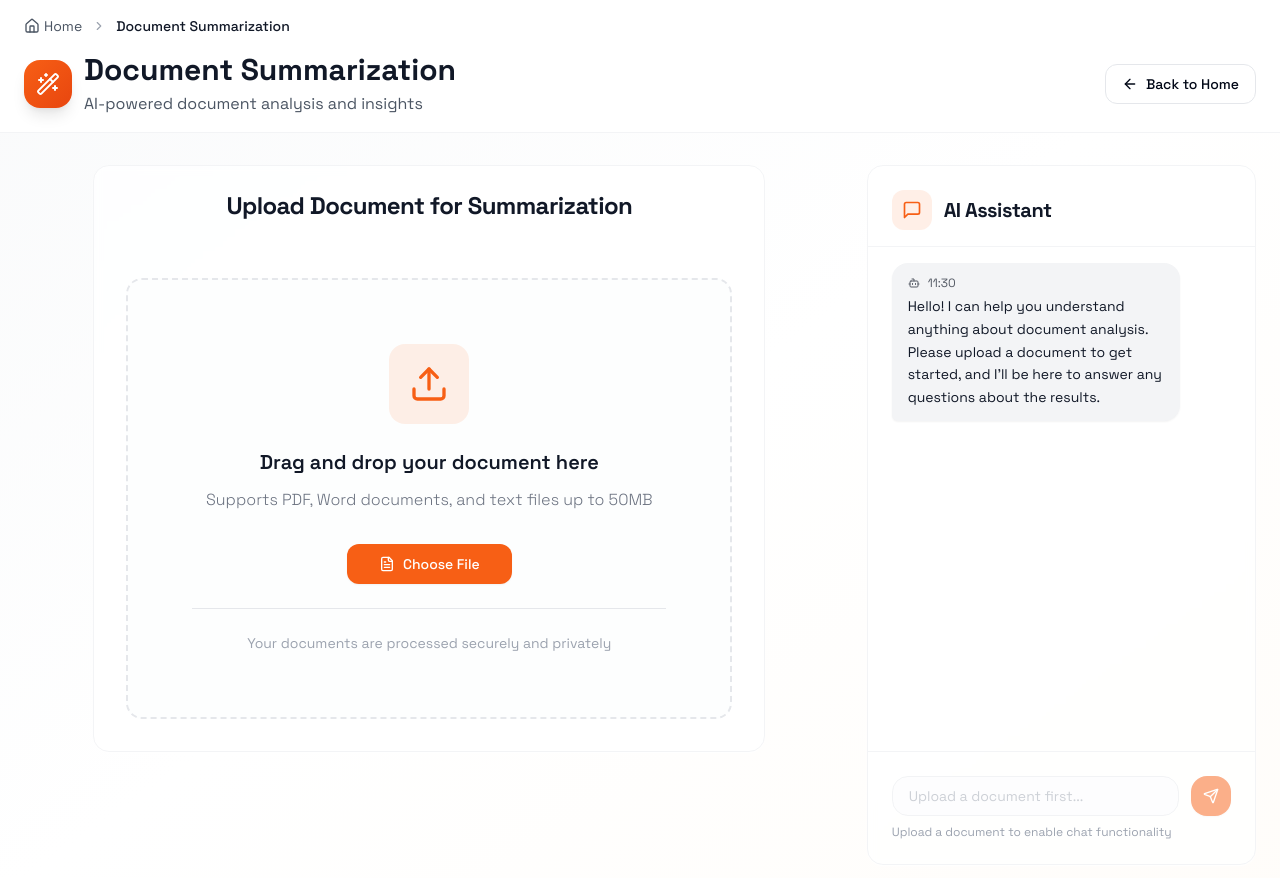
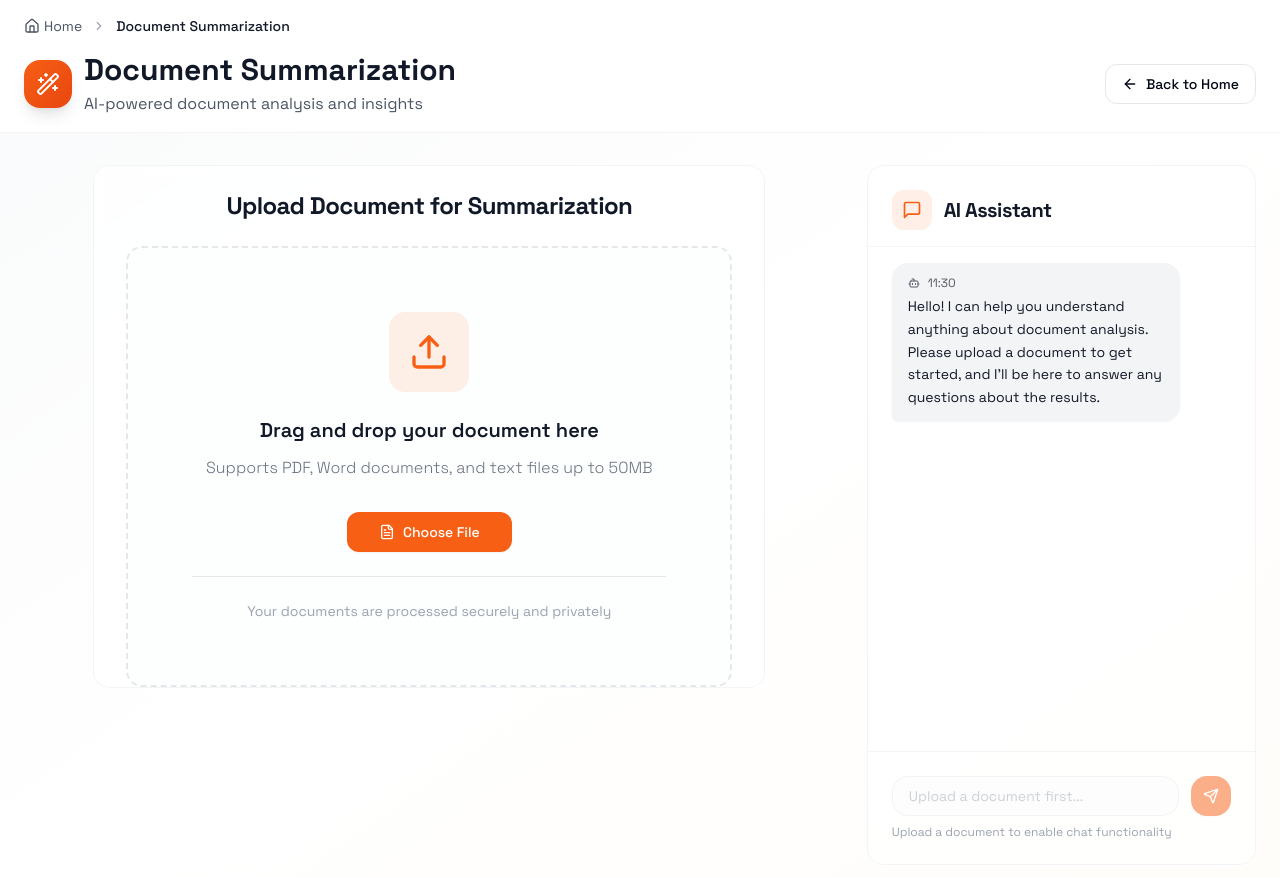
Before and after one commit to code-viber/drafting-scribe-canvas-63, a React (Vite) app: page /summarization in a window 1280 px wide. Shown: the top 878 px of the page. Built offline with nearby package versions, Linux system fonts and the light colour scheme.

Commit message:
Visual edit in Lovable
Edited UI in Lovable

```diff
--- a/src/components/summarization/DocumentUpload.tsx
+++ b/src/components/summarization/DocumentUpload.tsx
@@ -30,7 +30,7 @@ const DocumentUpload = ({
           <CardTitle className="text-2xl font-bold text-gray-900 font-space-grotesk">Upload Document for Summarization</CardTitle>
 
         </CardHeader>
-        <CardContent className="p-8">
+        <CardContent className="p-8 my-0 py-0">
           <div className="border-2 border-dashed border-gray-200 rounded-2xl p-16 text-center hover:border-brand/40 hover:bg-brand/5 transition-all duration-300 cursor-pointer bg-gray-50/30 backdrop-blur-sm group" onDrop={handleDrop} onDragOver={handleDragOver}>
             <div className="w-20 h-20 bg-brand/10 rounded-2xl flex items-center justify-center mx-auto mb-6 group-hover:bg-brand/20 transition-colors duration-300">
               <Upload className="h-10 w-10 text-brand group-hover:scale-110 transition-transform duration-300" />
```
